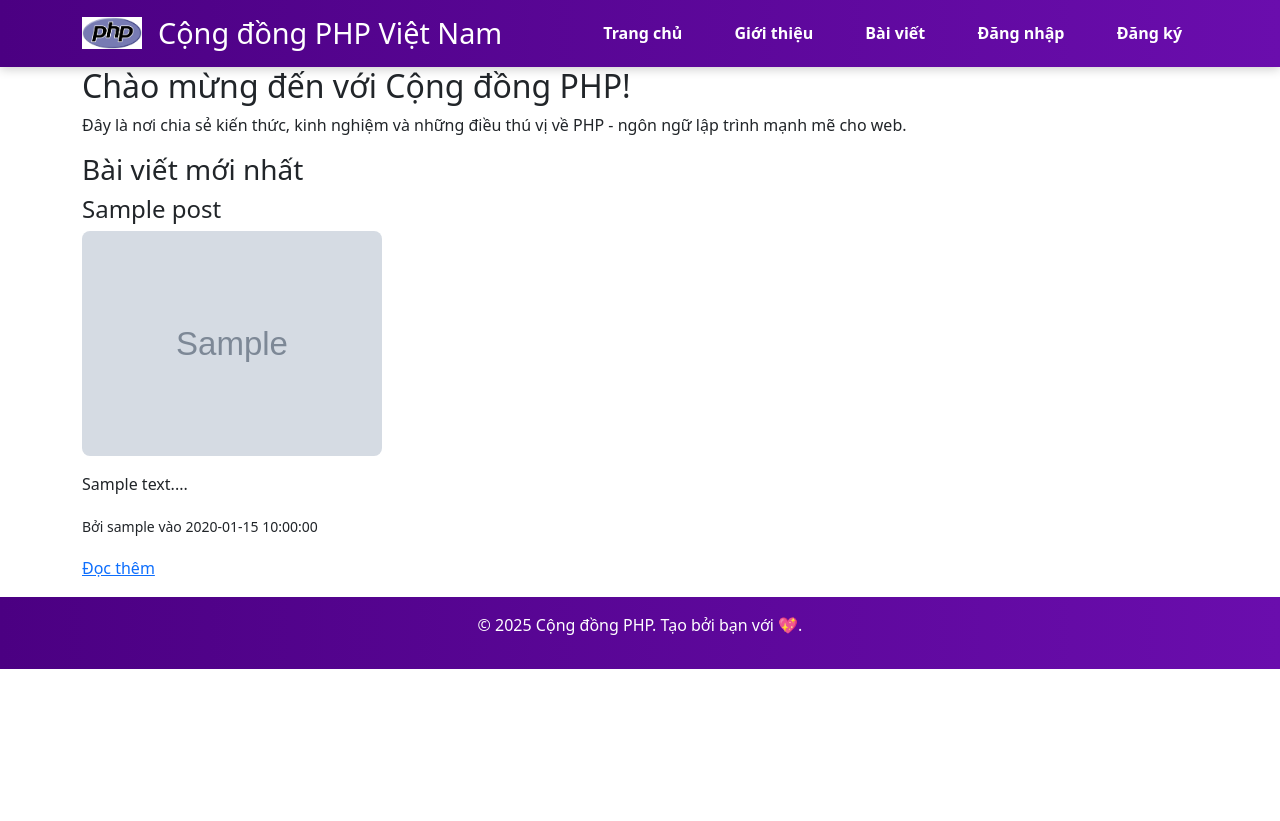
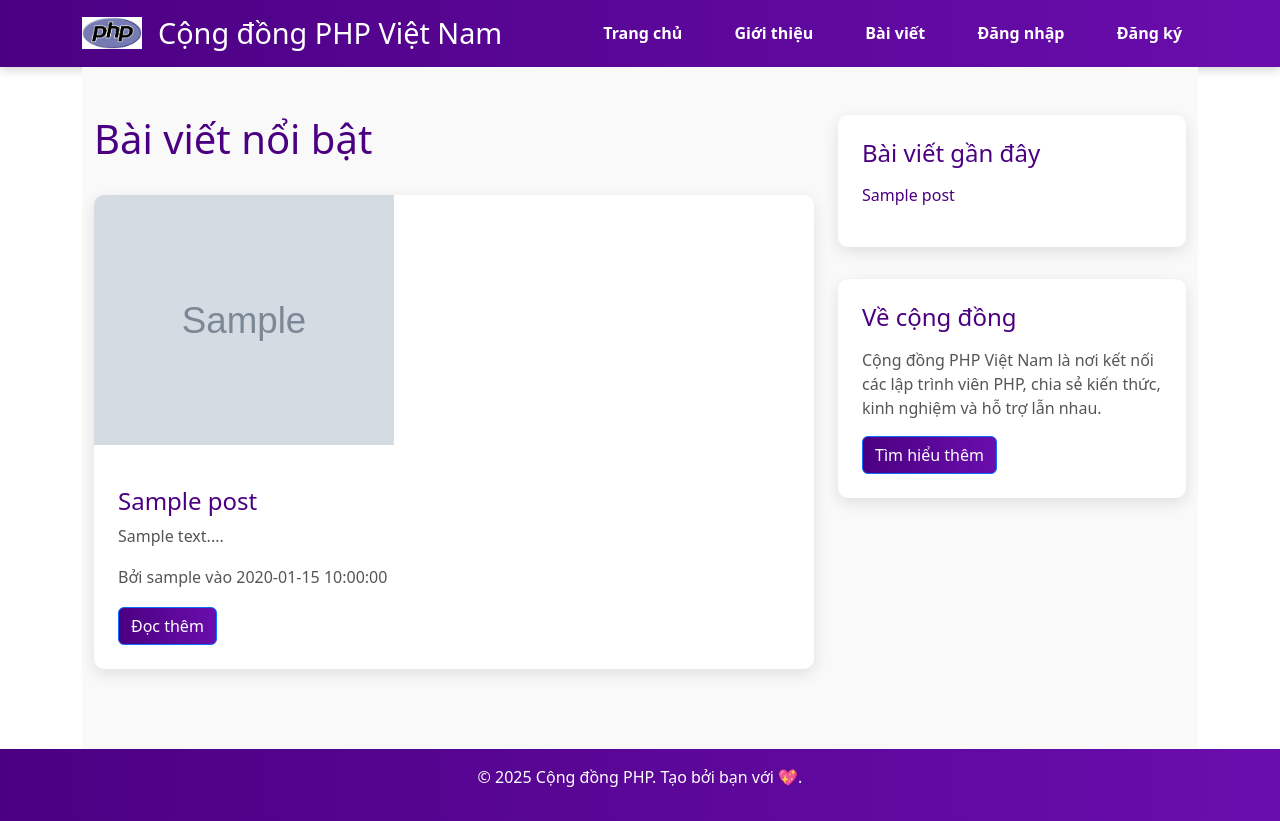
Before and after one commit to banh251o/doanphp, a PHP site: page / in a window 1280 px wide. Before the commit the page ends 669 px from the top, so only its background shows below. Run offline with PHP 8.4, Linux system fonts and the light colour scheme; tables that the repository leaves empty or names only in its code hold one stand-in row (values such as "Sample post"); grey boxes marked "Sample" are stand-in pictures.

Commit message:
trang chu

```diff
--- a/css/style.css
+++ b/css/style.css
@@ -936,3 +936,133 @@ footer {
         justify-content: center; /* Căn giữa các nút trên mobile */
     }
 }
+/* Main Section */
+.main-section {
+    padding: 3rem 0;
+    background-color: #f9f9f9;
+}
+
+.main-section h2 {
+    font-size: 2.5rem;
+    color: #4b0082;
+    margin-bottom: 2rem;
+}
+
+/* Main Content */
+.main-content {
+    padding-right: 1.5rem;
+}
+
+.posts-list .post-item {
+    background: white;
+    border-radius: 10px;
+    box-shadow: 0 5px 15px rgba(0, 0, 0, 0.1);
+    margin-bottom: 2rem;
+    overflow: hidden;
+    transition: transform 0.3s ease;
+}
+
+.posts-list .post-item:hover {
+    transform: translateY(-5px);
+}
+
+.posts-list .post-image img {
+    width: 100%;
+    height: 250px;
+    object-fit: cover;
+    display: block;
+}
+
+.posts-list .post-content {
+    padding: 1.5rem;
+}
+
+.posts-list .post-content h3 {
+    font-size: 1.5rem;
+    color: #4b0082;
+    margin-bottom: 0.5rem;
+    line-height: 1.3;
+}
+
+.posts-list .post-content p {
+    font-size: 1rem;
+    color: #555;
+    margin-bottom: 1rem;
+    line-height: 1.6;
+}
+
+.posts-list .post-meta {
+    font-size: 0.9rem;
+    color: #888;
+    margin-bottom: 1rem;
+}
+
+/* Sidebar */
+.sidebar {
+    padding-left: 1.5rem;
+}
+
+.sidebar-widget {
+    background: white;
+    border-radius: 10px;
+    box-shadow: 0 5px 15px rgba(0, 0, 0, 0.1);
+    padding: 1.5rem;
+    margin-bottom: 2rem;
+}
+
+.sidebar-widget h3 {
+    font-size: 1.5rem;
+    color: #4b0082;
+    margin-bottom: 1rem;
+}
+
+.sidebar-widget p {
+    font-size: 1rem;
+    color: #555;
+    margin-bottom: 1rem;
+}
+
+.recent-posts {
+    list-style: none;
+    padding: 0;
+}
+
+.recent-posts li {
+    margin-bottom: 0.75rem;
+}
+
+.recent-posts li a {
+    color: #4b0082;
+    text-decoration: none;
+    font-size: 1rem;
+    transition: color 0.3s ease;
+}
+
+.recent-posts li a:hover {
+    color: #6a0dad;
+}
+
+/* Responsive */
+@media (max-width: 991px) {
+    .main-content {
+        padding-right: 0;
+    }
+
+    .sidebar {
+        padding-left: 0;
+    }
+
+    .posts-list .post-image img {
+        height: 200px;
+    }
+}
+
+@media (max-width: 767px) {
+    .posts-list .post-image img {
+        height: 250px;
+    }
+
+    .posts-list .post-content h3 {
+        font-size: 1.3rem;
+    }
+}
--- a/index.php
+++ b/index.php
@@ -1,32 +1,79 @@
 <?php
+session_start();
 include 'includes/db_connect.php';
 include 'includes/header.php';
+
+// Lấy danh sách bài viết nổi bật (hoặc mới nhất)
+$stmt = $conn->prepare("SELECT posts.*, users.username FROM posts JOIN users ON posts.user_id = users.id ORDER BY created_at DESC LIMIT 5");
+$stmt->execute();
+$featured_posts = $stmt->fetchAll(PDO::FETCH_ASSOC);
+
+// Lấy danh sách bài viết gần đây cho sidebar
+$stmt = $conn->prepare("SELECT posts.id, posts.title FROM posts ORDER BY created_at DESC LIMIT 5");
+$stmt->execute();
+$recent_posts = $stmt->fetchAll(PDO::FETCH_ASSOC);
 ?>
 
-<h2>Chào mừng đến với Cộng đồng PHP!</h2>
-<p>Đây là nơi chia sẻ kiến thức, kinh nghiệm và những điều thú vị về PHP - ngôn ngữ lập trình mạnh mẽ cho web.</p>
+<!-- Main Section -->
+<section class="main-section">
+    <div class="container">
+        <div class="row">
+            <!-- Main Content (70%) -->
+            <div class="col-lg-8 col-md-7 main-content">
+                <h2>Bài viết nổi bật</h2>
+                <?php if (empty($featured_posts)): ?>
+                    <p>Chưa có bài viết nào. Hãy <a href="add_post.php">đăng bài ngay</a>!</p>
+                <?php else: ?>
+                    <div class="posts-list">
+                        <?php foreach ($featured_posts as $post): ?>
+                            <article class="post-item">
+                                <?php if ($post['image']): ?>
+                                    <div class="post-image">
+                                        <img src="<?php echo htmlspecialchars($post['image']); ?>" alt="Hình ảnh bài viết">
+                                    </div>
+                                <?php endif; ?>
+                                <div class="post-content">
+                                    <h3><?php echo htmlspecialchars($post['title']); ?></h3>
+                                    <p><?php echo nl2br(htmlspecialchars(substr($post['content'], 0, 200))) . '...'; ?></p>
+                                    <p class="post-meta">
+                                        <span>Bởi <?php echo htmlspecialchars($post['username']); ?></span> vào
+                                        <?php echo $post['created_at']; ?>
+                                    </p>
+                                    <div class="post-actions">
+                                        <a href="post_detail.php?id=<?php echo $post['id']; ?>" class="btn btn-primary btn-read-more">Đọc thêm</a>
+                                    </div>
+                                </div>
+                            </article>
+                        <?php endforeach; ?>
+                    </div>
+                <?php endif; ?>
+            </div>
 
-<h3>Bài viết mới nhất</h3>
-<?php
-$stmt = $conn->prepare("SELECT posts.*, users.username FROM posts JOIN users ON posts.user_id = users.id ORDER BY created_at DESC LIMIT 5");
-$stmt->execute();
-$posts = $stmt->fetchAll(PDO::FETCH_ASSOC);
+            <!-- Sidebar (30%) -->
+            <div class="col-lg-4 col-md-5 sidebar">
+                <!-- Recent Posts -->
+                <div class="sidebar-widget">
+                    <h3>Bài viết gần đây</h3>
+                    <ul class="recent-posts">
+                        <?php foreach ($recent_posts as $post): ?>
+                            <li>
+                                <a href="post_detail.php?id=<?php echo $post['id']; ?>">
+                                    <?php echo htmlspecialchars($post['title']); ?>
+                                </a>
+                            </li>
+                        <?php endforeach; ?>
+                    </ul>
+                </div>
 
-if ($posts) {
-    foreach ($posts as $post) {
-        echo '<div class="post">';
-        echo '<h4>' . htmlspecialchars($post['title']) . '</h4>';
-        if ($post['image']) {
-            echo '<img src="' . htmlspecialchars($post['image']) . '" alt="Hình ảnh bài viết" class="post-image">';
-        }
-        echo '<p>' . nl2br(htmlspecialchars(substr($post['content'], 0, 200))) . '...</p>';
-        echo '<p><small>Bởi ' . htmlspecialchars($post['username']) . ' vào ' . $post['created_at'] . '</small></p>';
-        echo '<p><a href="post_detail.php?id=' . $post['id'] . '">Đọc thêm</a></p>';
-        echo '</div>';
-    }
-} else {
-    echo '<p>Chưa có bài viết nào. <a href="add_post.php">Đăng bài ngay!</a></p>';
-}
-?>
+                <!-- Community Info -->
+                <div class="sidebar-widget">
+                    <h3>Về cộng đồng</h3>
+                    <p>Cộng đồng PHP Việt Nam là nơi kết nối các lập trình viên PHP, chia sẻ kiến thức, kinh nghiệm và hỗ trợ lẫn nhau.</p>
+                    <a href="about.php" class="btn btn-primary btn-read-more">Tìm hiểu thêm</a>
+                </div>
+            </div>
+        </div>
+    </div>
+</section>
 
 <?php include 'includes/footer.php'; ?>
```
